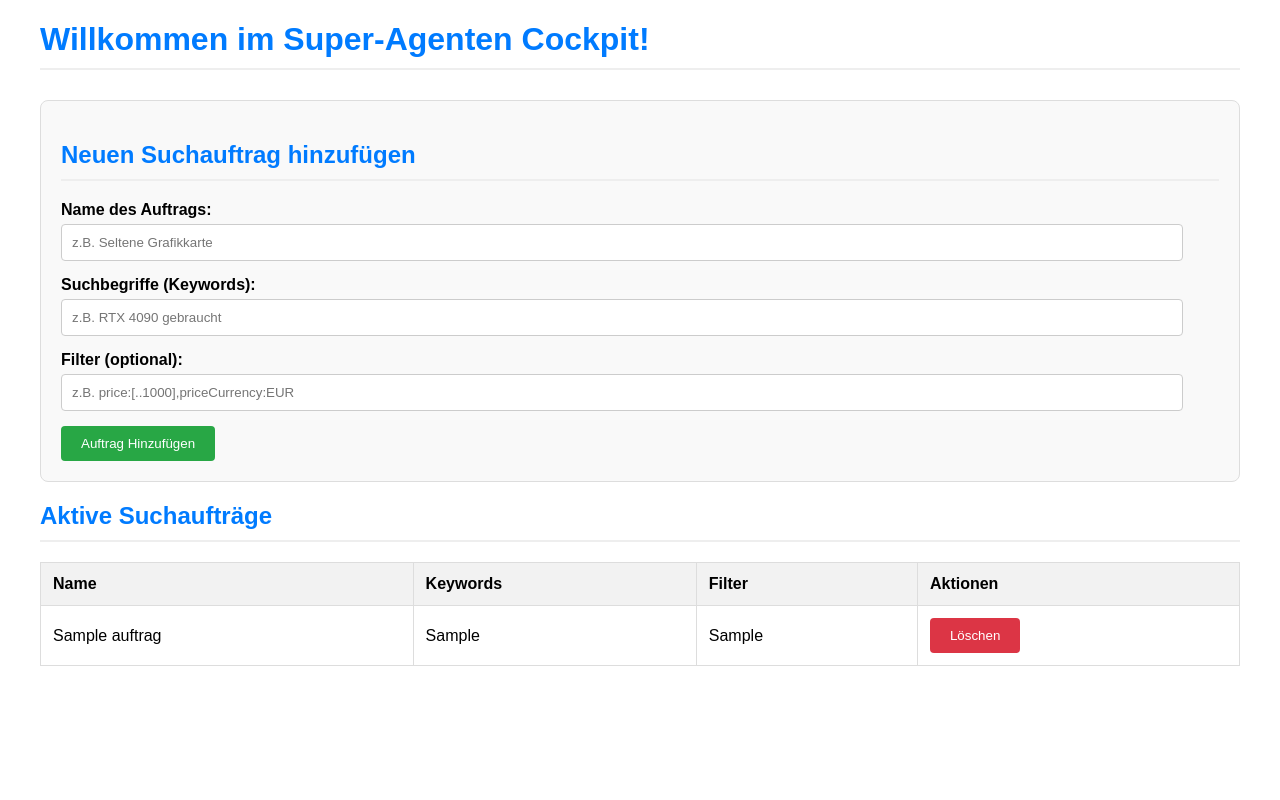
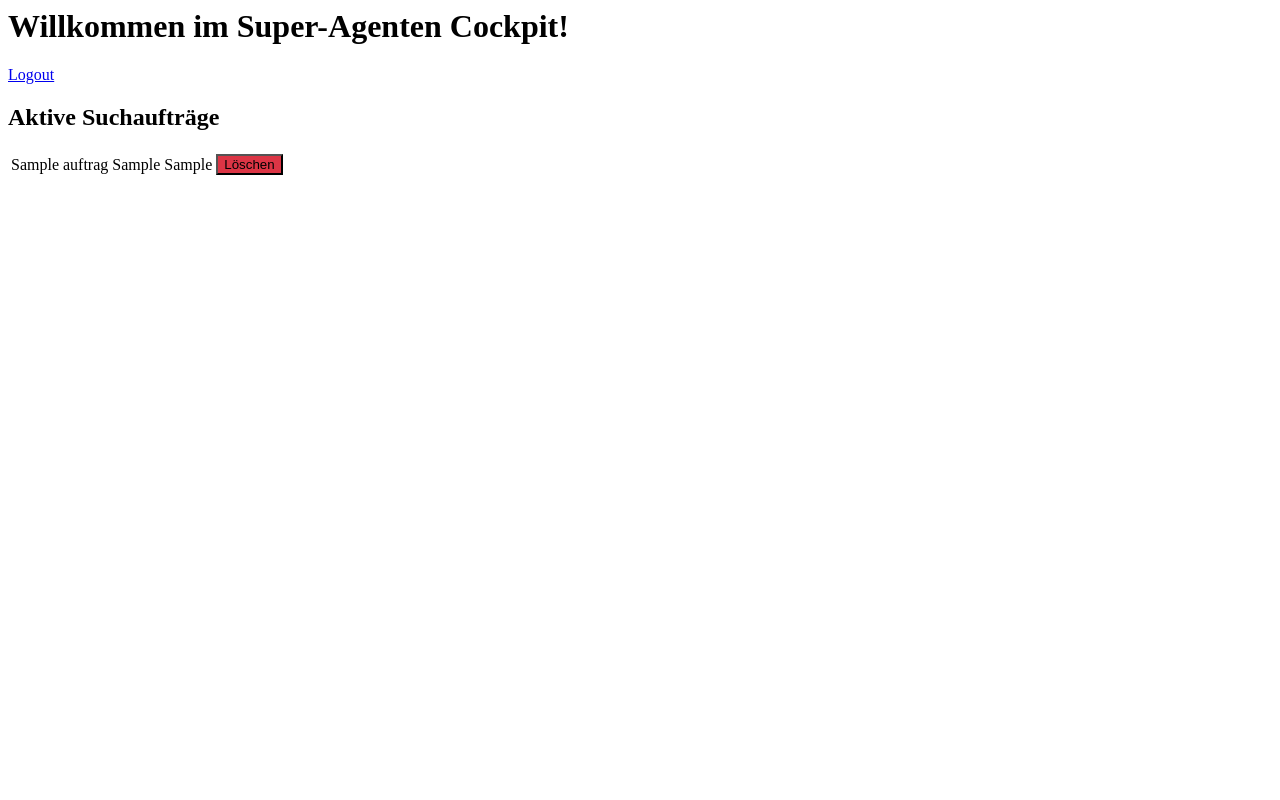
Before and after one commit to LennyCollie/ebay-agent-cockpit, a Flask app: page / in a window 1280 px wide. Run offline with Flask 3, Linux system fonts and the light colour scheme; the visitor is signed in with stand-in values (Sample User, id 1); tables that the repository leaves empty hold one stand-in row (values such as "Sample post").

Commit message:
Update dashboard.html

```diff
--- a/template/dashboard.html
+++ b/template/dashboard.html
@@ -1,55 +1,13 @@
 
-<!DOCTYPE html>
-<html lang="de">
-<head>
-    <meta charset="UTF-8">
-    <title>Dashboard</title>
-    <style>
-        body { font-family: sans-serif; margin: 20px 40px; }
-        h1, h2 { color: #007bff; border-bottom: 2px solid #eee; padding-bottom: 10px;}
-        table { width: 100%; border-collapse: collapse; margin-top: 20px; }
-        th, td { border: 1px solid #ddd; padding: 12px; text-align: left; }
-        th { background-color: #f2f2f2; }
-        .form-container { background: #f9f9f9; border: 1px solid #ddd; padding: 20px; margin-top: 30px; border-radius: 8px; }
-        .form-group { margin-bottom: 15px; }
-        label { display: block; margin-bottom: 5px; font-weight: bold; }
-        input[type="text"] { width: 95%; padding: 10px; border: 1px solid #ccc; border-radius: 4px; }
-        input[type="submit"] { padding: 10px 20px; background-color: #28a745; color: white; border: none; border-radius: 4px; cursor: pointer; }
-    </style>
-</head>
+<!-- ... (head-Bereich bleibt gleich) ... -->
 <body>
     <h1>Willkommen im Super-Agenten Cockpit!</h1>
-
-    <!-- Bereich zum Hinzufügen neuer Aufträge -->
-    <div class="form-container">
-        <h2>Neuen Suchauftrag hinzufügen</h2>
-        <form method="post" action="{{ url_for('neuer_auftrag') }}">
-            <div class="form-group">
-                <label for="name">Name des Auftrags:</label>
-                <input type="text" id="name" name="name" required placeholder="z.B. Seltene Grafikkarte">
-            </div>
-            <div class="form-group">
-                <label for="keywords">Suchbegriffe (Keywords):</label>
-                <input type="text" id="keywords" name="keywords" required placeholder="z.B. RTX 4090 gebraucht">
-            </div>
-            <div class="form-group">
-                <label for="filter">Filter (optional):</label>
-                <input type="text" id="filter" name="filter" placeholder="z.B. price:[..1000],priceCurrency:EUR">
-            </div>
-            <input type="submit" value="Auftrag Hinzufügen">
-        </form>
-    </div>
+    <a href="{{ url_for('logout') }}">Logout</a>
+    <!-- ... (Formular zum Hinzufügen bleibt gleich) ... -->
 
     <h2>Aktive Suchaufträge</h2>
     <table>
-        <thead>
-            <tr>
-                <th>Name</th>
-                <th>Keywords</th>
-                <th>Filter</th>
-                <th>Aktionen</th>
-            </tr>
-        </thead>
+       <!-- ... (Tabellen-Kopf bleibt gleich) ... -->
         <tbody>
             {% for auftrag in auftragsliste %}
             <tr>
@@ -57,18 +15,17 @@
                 <td>{{ auftrag.keywords }}</td>
                 <td>{{ auftrag.filter if auftrag.filter else 'Keine' }}</td>
                 <td>
-                    <form method="post" action="{{ url_for('loesche_auftrag', name=auftrag.name) }}" style="display:inline;">
+                    <form method="post" action="{{ url_for('loesche_auftrag', auftrag_id=auftrag.id) }}" style="display:inline;">
                          <input type="submit" value="Löschen" style="background-color: #dc3545;">
                     </form>
                 </td>
             </tr>
             {% else %}
             <tr>
-                <td colspan="4">Keine Aufträge gefunden.</td>
+                <td colspan="4">Du hast noch keine Suchaufträge erstellt.</td>
             </tr>
             {% endfor %}
         </tbody>
     </table>
-
 </body>
 </html>
```
